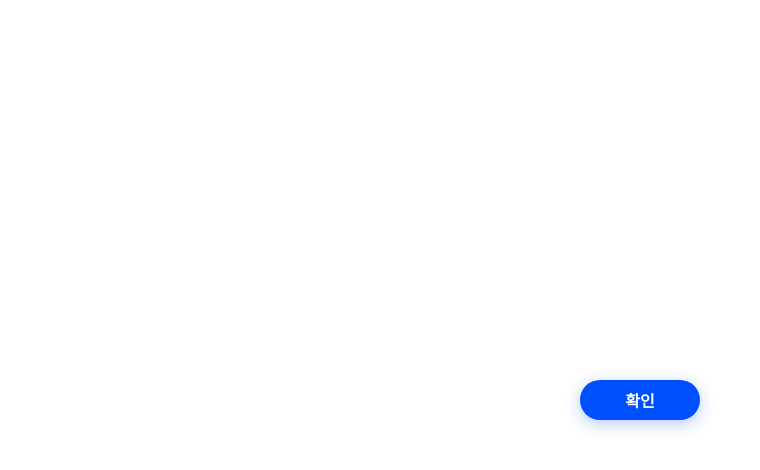
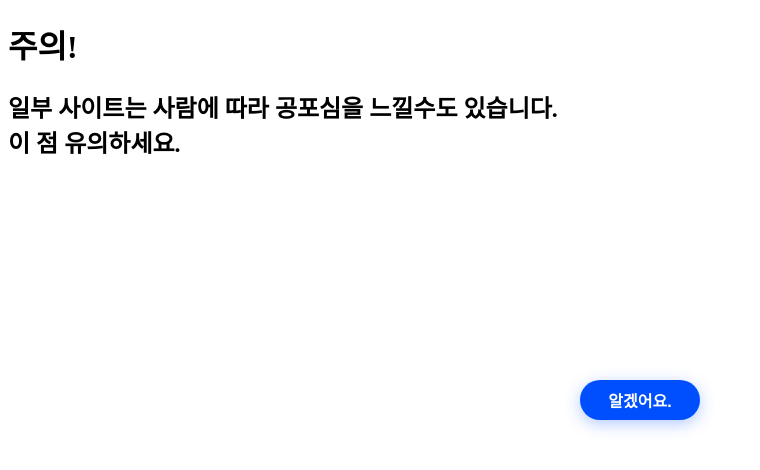
Before and after one commit to mymay0510/mymay-youtube, a plain HTML site: page index.html in a window 1280 px wide. Shown: the whole page, without its empty margins (0-760 px from the left). Drawn offline with Linux system fonts and the light colour scheme.

Commit message:
Update index.html

```diff
--- a/index.html
+++ b/index.html
@@ -6,6 +6,8 @@
 		<link rel="stylesheet" href="css/style.css">
 	</head>
 	<body>
-		<button>확인</button>
+                <h1>주의!</h1>
+                <h2>일부 사이트는 사람에 따라 공포심을 느낄수도 있습니다.<br>이 점 유의하세요.</h2>
+		<button>알겠어요.</button>
 	</body>
 </html>
```
